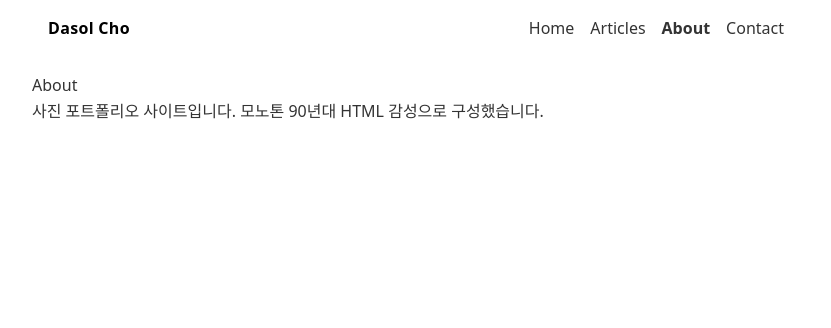
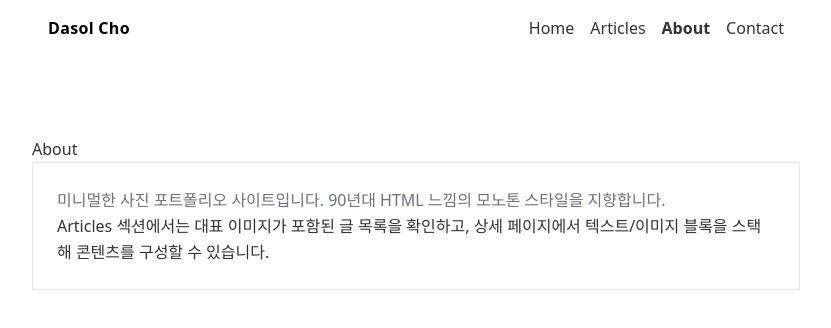
Before and after one commit to jehoonje/dasol-project, a Next.js app: page /about in a window 1280 px wide. Shown: the top 328 px of the page, without its empty margins (224-1055 px from the left). Built offline with nearby package versions, Linux system fonts and the light colour scheme.

Commit message:
✨ Hydration error fixed, contact, about added

```diff
--- a/src/app/about/page.tsx
+++ b/src/app/about/page.tsx
@@ -1,8 +1,19 @@
 export default function AboutPage() {
   return (
     <div className="container-60">
-      <h1>About</h1>
-      <p>사진 포트폴리오 사이트입니다. 모노톤 90년대 HTML 감성으로 구성했습니다.</p>
+      <section className="page-section">
+        <h1>About</h1>
+        <div className="card">
+          <p className="muted">
+            미니멀한 사진 포트폴리오 사이트입니다. 90년대 HTML 느낌의
+            모노톤 스타일을 지향합니다.
+          </p>
+          <p>
+            Articles 섹션에서는 대표 이미지가 포함된 글 목록을 확인하고,
+            상세 페이지에서 텍스트/이미지 블록을 스택해 콘텐츠를 구성할 수 있습니다.
+          </p>
+        </div>
+      </section>
     </div>
   );
 }
--- a/src/app/contact/page.tsx
+++ b/src/app/contact/page.tsx
@@ -0,0 +1,44 @@
+"use client";
+
+export default function ContactPage() {
+  return (
+    <div className="container-60">
+      <section className="page-section">
+        <h1>Contact</h1>
+
+        <div className="card vstack gap-2">
+          <p className="muted">
+            문의는 아래 연락처로 보내 주세요. 간단한 메모를 남기실 수도 있습니다.
+          </p>
+
+          <div>
+            <div><strong>Email</strong></div>
+            <a href="mailto:hello@example.com">hello@example.com</a>
+          </div>
+
+          <div>
+            <div><strong>Instagram</strong></div>
+            <a href="https://instagram.com/" target="_blank" rel="noreferrer">instagram.com/</a>
+          </div>
+        </div>
+
+        {/* 간단 메모 폼 (동작은 하지 않으며, 디자인 용도) */}
+        <div className="card" style={{ marginTop: 24 }}>
+          <form className="vstack gap-2" onSubmit={(e) => e.preventDefault()}>
+            <label className="vstack gap-2">
+              <span>Your email</span>
+              <input className="input" type="email" placeholder="you@example.com" />
+            </label>
+            <label className="vstack gap-2">
+              <span>Message</span>
+              <textarea className="input" rows={5} placeholder="메시지를 입력하세요" />
+            </label>
+            <button className="button" type="submit" title="disabled">
+              Send (demo)
+            </button>
+          </form>
+        </div>
+      </section>
+    </div>
+  );
+}
--- a/src/app/globals.css
+++ b/src/app/globals.css
@@ -140,3 +140,32 @@ img { max-width: 100%; height: auto; display: block; }
 
 /* 갤러리 기본 그리드 간격도 반응형으로 살짝 업그레이드 */
 .grid { display:grid; gap: var(--grid-gap); grid-template-columns: repeat(auto-fill, minmax(160px,1fr)); }
+
+/* 페이지 섹션 공통 여백 */
+.page-section { margin: clamp(24px, 6vw, 64px) 0; }
+
+/* 90s 모노톤 카드 */
+.card {
+  border: 1px solid #e5e7eb;
+  background: #fff;
+  padding: clamp(16px, 4vw, 24px);
+}
+
+/* 보조 텍스트 */
+.muted { color: #6b7280; }
+
+/* 단순 인풋/버튼(이미 정의돼 있으면 중복 추가 불필요) */
+.input {
+  width: 100%;
+  border: 1px solid #e5e7eb;
+  background: #fff;
+  padding: 8px 10px;
+}
+.button {
+  display: inline-block;
+  border: 1px solid #111;
+  background: #fff;
+  padding: 6px 12px;
+  cursor: pointer;
+}
+.button.primary { background: #111; color: #fff; }
--- a/src/app/layout.tsx
+++ b/src/app/layout.tsx
@@ -4,17 +4,17 @@ import Header from "@/components/Header";
 import BodyBackground from "@/components/BodyBackground";
 
 export const metadata: Metadata = {
-  title: "Dasol Cho",
+  title: "Photo Portfolio",
   description: "Minimal 90s-style photo portfolio.",
 };
 
 export default function RootLayout({ children }: { children: React.ReactNode }) {
   return (
     <html lang="ko">
-      <body>
+      {/* ✅ 확장프로그램이 body에 붙이는 속성으로 인한 hydration 오차를 무시 */}
+      <body suppressHydrationWarning>
         <Header />
         <BodyBackground />
-        {/* ✅ 전역 전환은 View Transitions로 처리하므로, 단순 main만 유지 */}
         <main className="page">{children}</main>
       </body>
     </html>
--- a/src/components/Header.tsx
+++ b/src/components/Header.tsx
@@ -2,21 +2,22 @@
 
 import { usePathname } from "next/navigation";
 import VTLink from "@/components/VTLink";
+import type { Route } from "next";
 
 const NAV = [
-  { href: "/", label: "Home" },
-  { href: "/articles", label: "Articles" },
-  { href: "/about", label: "About" },
-  { href: "/contact", label: "Contact" },
-];
+  { href: "/" as Route, label: "Home" },
+  { href: "/articles" as Route, label: "Articles" },
+  { href: "/about" as Route, label: "About" },
+  { href: "/contact" as Route, label: "Contact" },
+] as const;
 
 export default function Header() {
   const pathname = usePathname();
   return (
     <header className="header">
       <div className="header-inner container-60">
-        <VTLink href="/" className="site-title" title="Home">
-        Dasol Cho
+        <VTLink href={"/" as Route} className="site-title" title="Home">
+          Dasol Cho
         </VTLink>
         <nav className="nav">
           {NAV.map((n) => (
```
